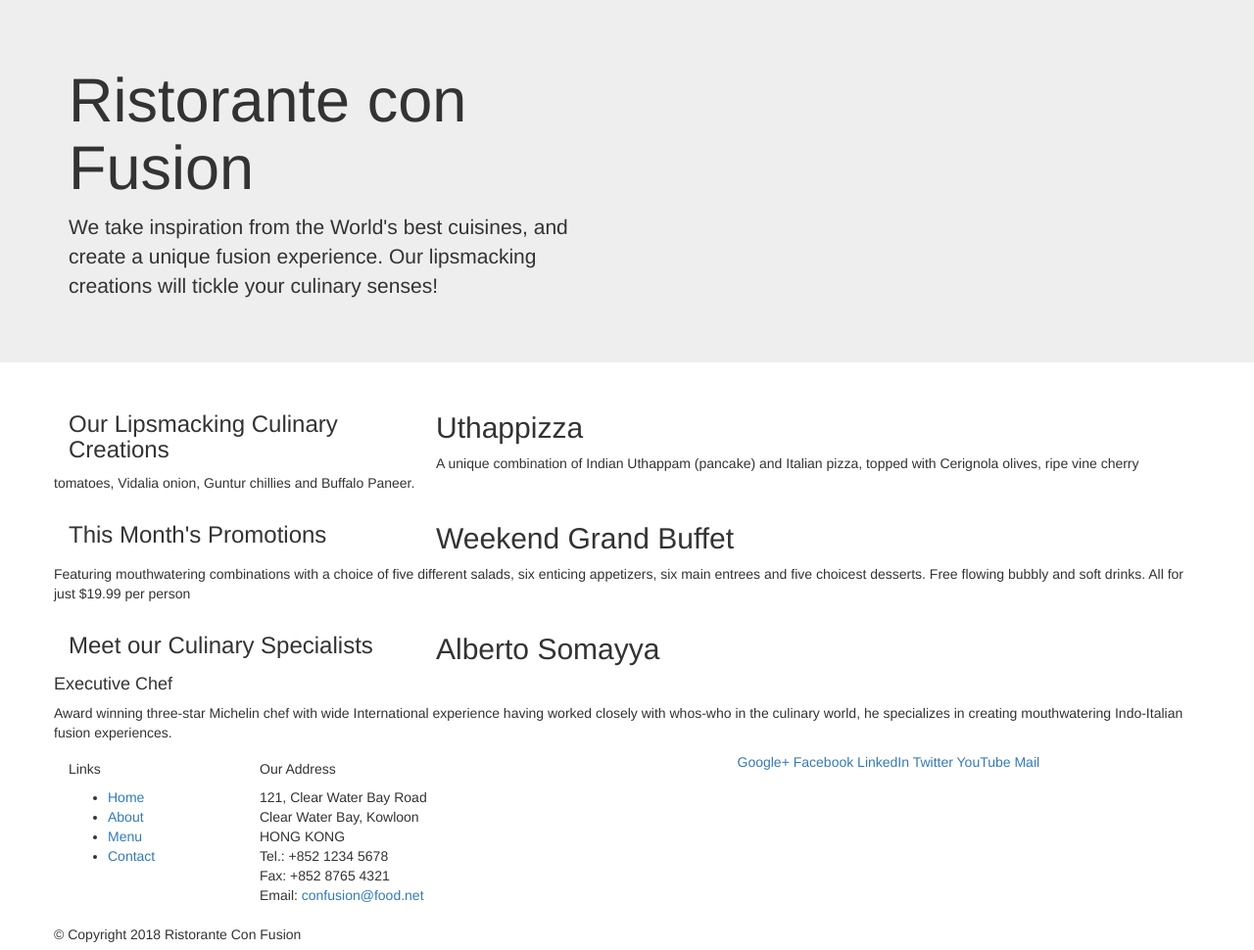
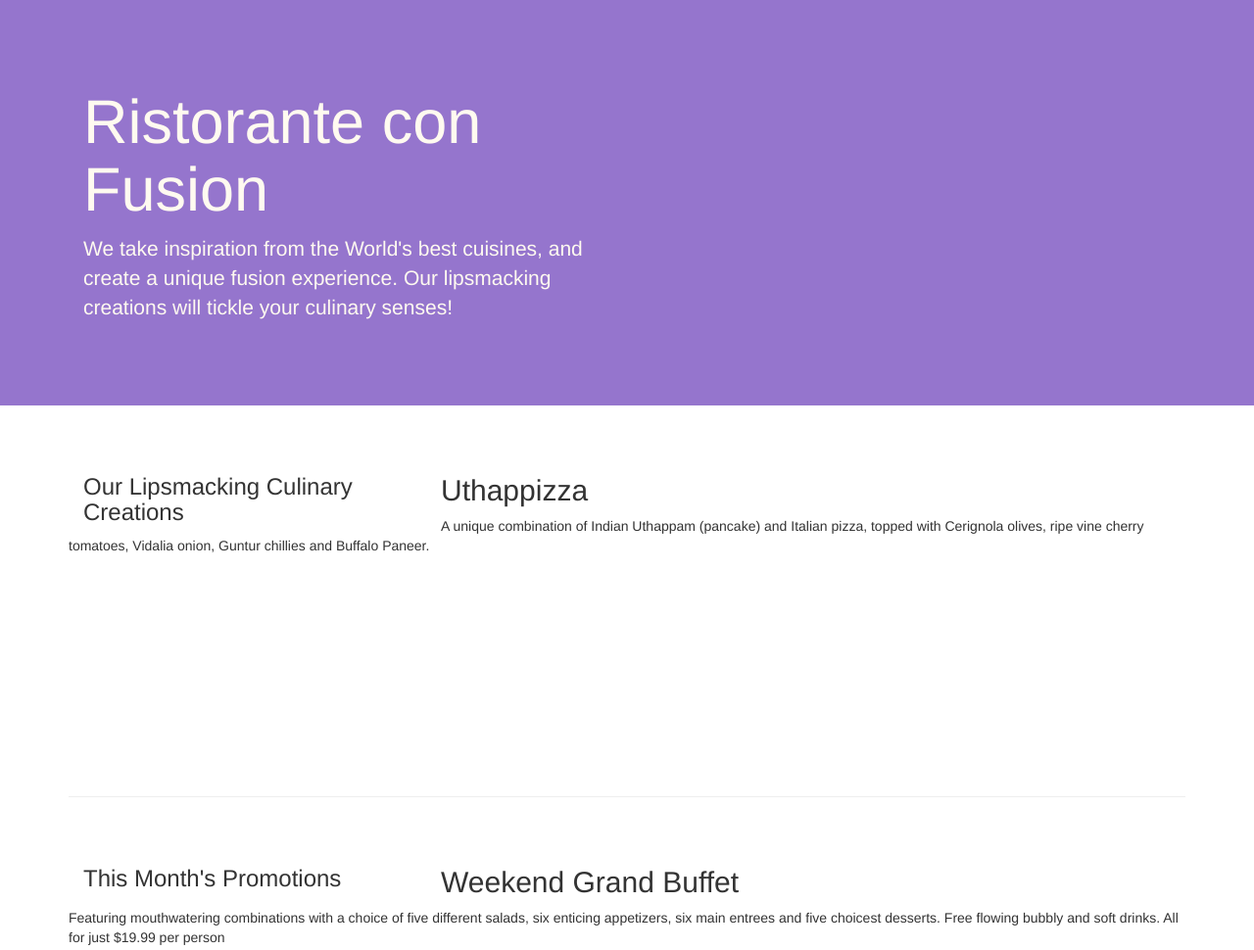
Before and after one commit to ishank991998/Bootstrap, a website: page conFusion/index.html in a window 1280 px wide. Shown: the top 970 px of the page at 98% size. Drawn offline with nearby package versions, Linux system fonts and the light colour scheme.

Commit message:
Bootstrap Grid Part 2

```diff
--- /dev/null
+++ b/conFusion/css/styles.css
@@ -0,0 +1,30 @@
+.row-header{
+    margin:0px auto;
+    padding:0px;
+}
+
+.row-content {
+    margin:0px auto;
+    padding: 50px 0px 50px 0px;
+    border-bottom: 1px ridge;
+    min-height:400px;
+}
+
+.footer{
+    background-color: #D1C4E9;
+    margin:0px auto;
+    padding: 20px 0px 20px 0px;
+}
+
+.jumbotron {
+    padding:70px 30px 70px 30px;
+    margin:0px auto;
+    background: #9575CD ;
+    color:floralwhite;
+}
+
+address{
+    font-size:80%;
+    margin:0px;
+    color:#0f0f0f;
+}
--- a/conFusion/index.html
+++ b/conFusion/index.html
@@ -9,6 +9,7 @@
 
         <!-- Bootstrap CSS -->
         <link rel="stylesheet" href="node_modules/bootstrap/dist/css/bootstrap.min.css">
+        <link href="css/styles.css" rel="stylesheet">
     <title>Ristorante Con Fusion</title>
 </head>
 
@@ -16,7 +17,7 @@
 
     <header class ="jumbotron">
         <div class="container">
-            <div class = "row">
+            <div class="row row-header">
                 <div class="col-12 col-sm-6">
                     <h1>Ristorante con Fusion</h1>
                     <p>We take inspiration from the World's best cuisines, and create a unique fusion experience. Our lipsmacking creations will tickle your culinary senses!</p>
@@ -28,7 +29,7 @@
     </header>
 
     <div class = "container">
-        <div class = "row">
+        <div class="row row-content align-items-center">
             <div class="col-12 col-sm-4 md-3">
                 <h3>Our Lipsmacking Culinary Creations</h3>
             </div>
@@ -39,7 +40,7 @@
         </div>
 
 
-        <div class="row">
+        <div class="row row-content align-items-center">
             <div class="col-12 col-sm-4 md-3">
                 <h3>This Month's Promotions</h3>
             </div>
@@ -49,7 +50,7 @@
             </div>
         </div>
 
-        <div class = "row">
+        <div class="row row-content align-items-center">
             <div class="col-12 col-sm-4 md-3">
                 <h3>Meet our Culinary Specialists</h3>
             </div>
@@ -61,12 +62,12 @@
         </div>
     </div>
 
-    <footer>
+    <footer class = "footer">
         <div class = "container">
             <div class= "row">
                 <div class="col-4 col-sm-2">
                     <h5>Links</h5>
-                    <ul>
+                    <ul class="list-unstyled">
                         <li><a href="#">Home</a></li>
                         <li><a href="#">About</a></li>
                         <li><a href="#">Menu</a></li>
@@ -84,8 +85,8 @@
 		              Email: <a href="mailto:confusion@food.net">confusion@food.net</a>
 		           </address>
                 </div>
-                <div class="col-12 col-sm-4">
-                    <div class="col-auto">
+                <div class="col-12 col-sm-4 align-self-center">
+                    <div class="col-auto text-center">
                         <a href="http://google.com/+">Google+</a>
                         <a href="http://www.facebook.com/profile.php?id=">Facebook</a>
                         <a href="http://www.linkedin.com/in/">LinkedIn</a>
@@ -95,8 +96,8 @@
                     </div>
                 </div>
            </div>
-           <div class = "row">
-                <div>
+           <div class="row justify-content-center">
+                <div class="col-auto">
                     <p>© Copyright 2018 Ristorante Con Fusion</p>
                 </div>
            </div>
```
